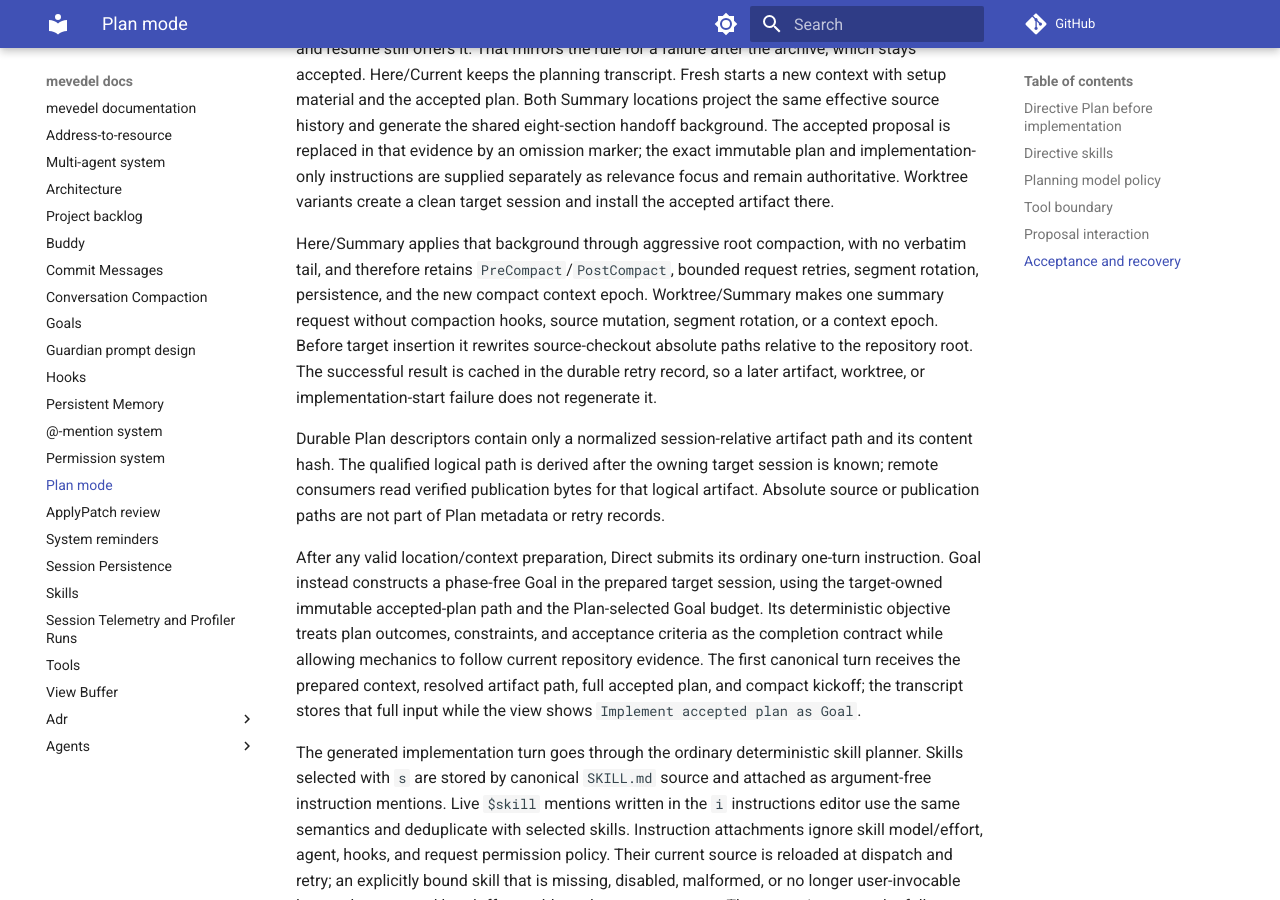
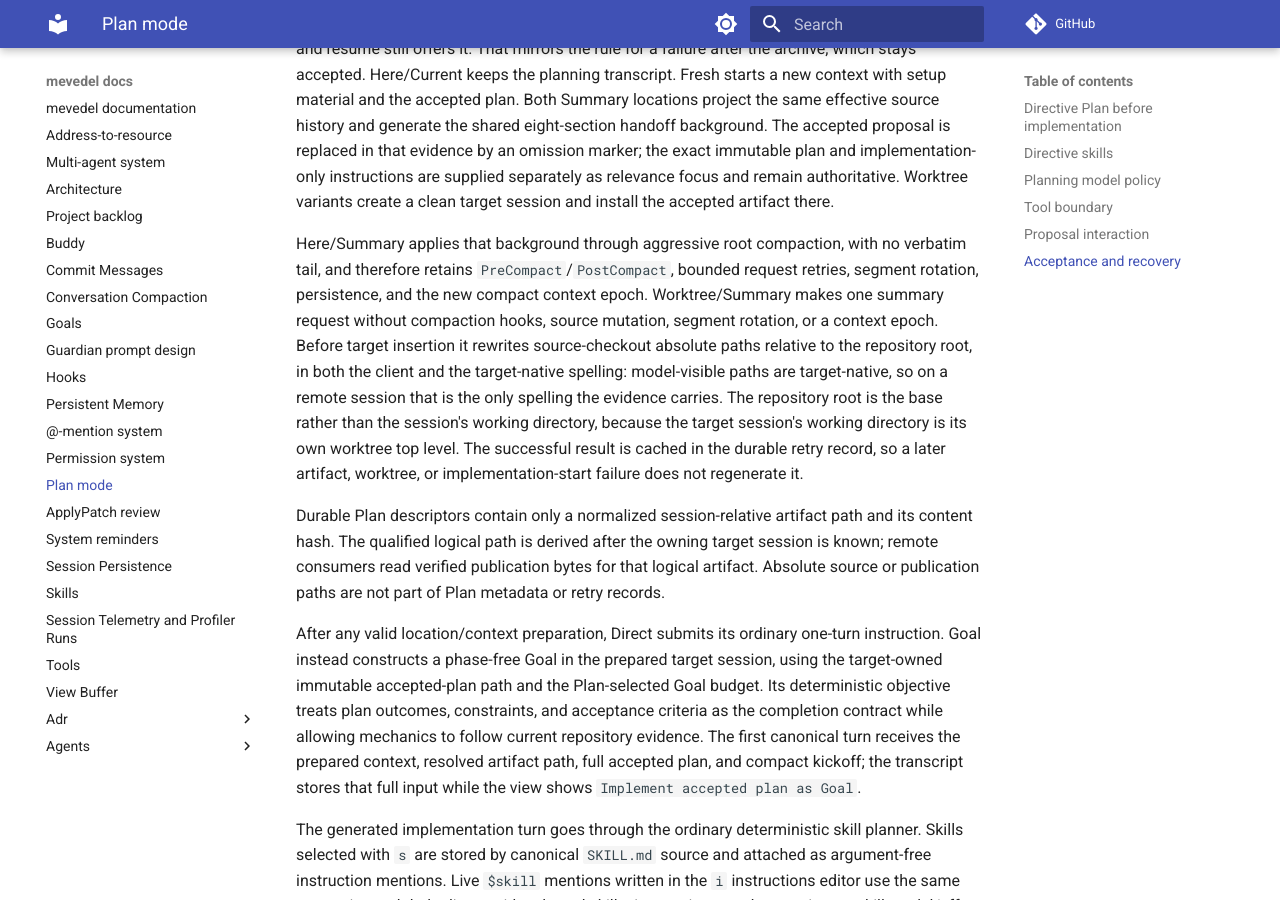
Before and after one commit to FrauH0lle/mevedel, an MkDocs documentation site: the page built from docs/plan-mode.md, in a window 1280 px wide and 900 px high, scrolled down 4138 px. Built offline with MkDocs 1.6.1 and Material for MkDocs 9.7.7, drawn with Linux system fonts in a browser that asks for light colours; comment, search, counter and statistics services are not loaded.

Commit message:
fix(plan): Make handoff evidence portable from the repository root
`mevedel-plan-handoff--portable-paths' stripped the session's working
directory, while `docs/plan-mode.md' promised the repository root.  The
target session's working directory is its own worktree top level, so only
a repository-relative path resolves there.

When the session sits in the repository root the two agree, which is why
this held for the default case.  When it sits in a subdirectory they do
not, and both errors are silent: a path inside that subdirectory loses the
subdirectory and names a different file in the target, while a path
anywhere else in the repository keeps its absolute source-checkout spelling
and points the implementation back at the source.

On a remote session it never worked at all.  The stripped prefix was the
client spelling, but every model-visible path is target-native by
construction, so the replacement matched nothing and the target received
absolute source paths for all of them.

* mevedel-worktree.el (mevedel-worktree-repository-root): New public probe
over the top-level lookup this module already owned, so the handoff does
not reach for a private symbol or re-implement it.

* mevedel-plan-handoff.el (mevedel-plan-handoff--portable-paths): Base the
rewrite on the repository root, falling back to the working directory
outside a repository, and strip the target-native spelling as well.
`mevedel-execution-relocate-artifacts' already handles the twin problem
this way.

* test/test-mevedel-plan-handoff.el: A session rooted in a subdirectory of
a real repository, asserting both a path inside it and one beside it.

* docs/plan-mode.md: Say which base and which spellings.

```diff
--- a/docs/plan-mode.md
+++ b/docs/plan-mode.md
@@ -198,7 +198,12 @@
 request retries, segment rotation, persistence, and the new compact context
 epoch. Worktree/Summary makes one summary request without compaction hooks,
 source mutation, segment rotation, or a context epoch. Before target insertion
-it rewrites source-checkout absolute paths relative to the repository root.
+it rewrites source-checkout absolute paths relative to the repository root,
+in both the client and the target-native spelling: model-visible paths are
+target-native, so on a remote session that is the only spelling the evidence
+carries. The repository root is the base rather than the session's working
+directory, because the target session's working directory is its own worktree
+top level.
 The successful result is cached in the durable retry record, so a later
 artifact, worktree, or implementation-start failure does not regenerate it.
 
```
Also changed, not shown: 3 other files.
